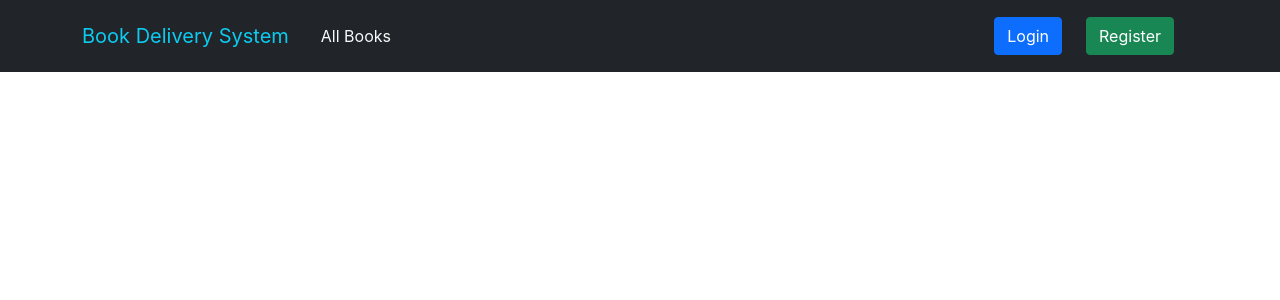
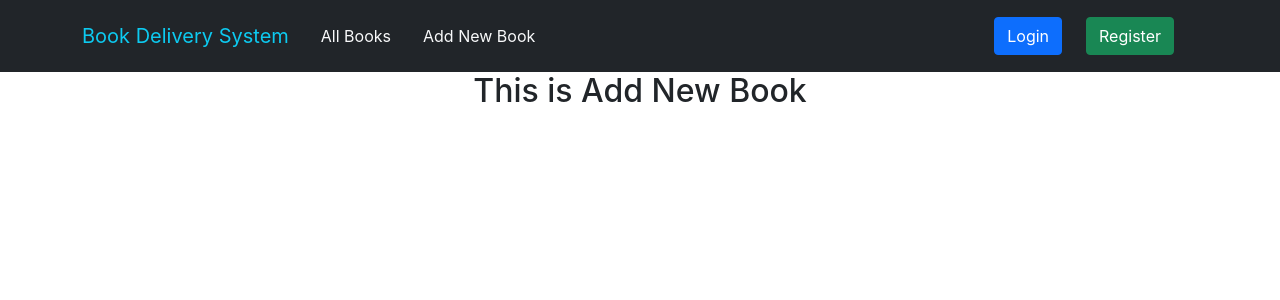
Before and after one commit to emonShimoul/book-delivery-system-react-client, a React (Create React App) app: page /addnewbook in a window 1280 px wide. Shown: the top 300 px of the page. Built offline with nearby package versions, Linux system fonts and the light colour scheme; no server answers.

Commit message:
added add new book route to header

```diff
--- a/src/App.js
+++ b/src/App.js
@@ -8,6 +8,7 @@ import Home from './components/Home/Home';
 import Login from './components/Login/Login';
 import Register from './components/Register/Register';
 import AuthProvider from './contexts/AuthProvider';
+import AddNewBook from './components/AddNewBook/AddNewBook';
 
 function App() {
   return (
@@ -20,6 +21,7 @@ function App() {
             <Route path='/mypurchase' element={<MyPurchase />} />
             <Route path='/allpurchase' element={<AllPurchase />} />
             <Route path='/allbooks' element={<AllBooks />} />
+            <Route path='/addnewbook' element={<AddNewBook />} />
             <Route path='/login' element={<Login />} />
             <Route path='/register' element={<Register />} />
           </Routes>
--- a/src/components/AddNewBook/AddNewBook.js
+++ b/src/components/AddNewBook/AddNewBook.js
@@ -3,7 +3,7 @@ import React from 'react';
 const AddNewBook = () => {
     return (
         <div>
-            <h1>This is Add New Book</h1>
+            <h2>This is Add New Book</h2>
         </div>
     );
 };
--- a/src/components/Header/Header.js
+++ b/src/components/Header/Header.js
@@ -29,6 +29,7 @@ const Header = () => {
                         navbarScroll
                     >
                         <NavLink className='text-decoration-none text-light px-3' to="/allbooks">All Books</NavLink>
+                        <NavLink className='text-decoration-none text-light px-3' to="/addnewbook">Add New Book</NavLink>
                         {
                             (user.email) ?
                             <div>
```
